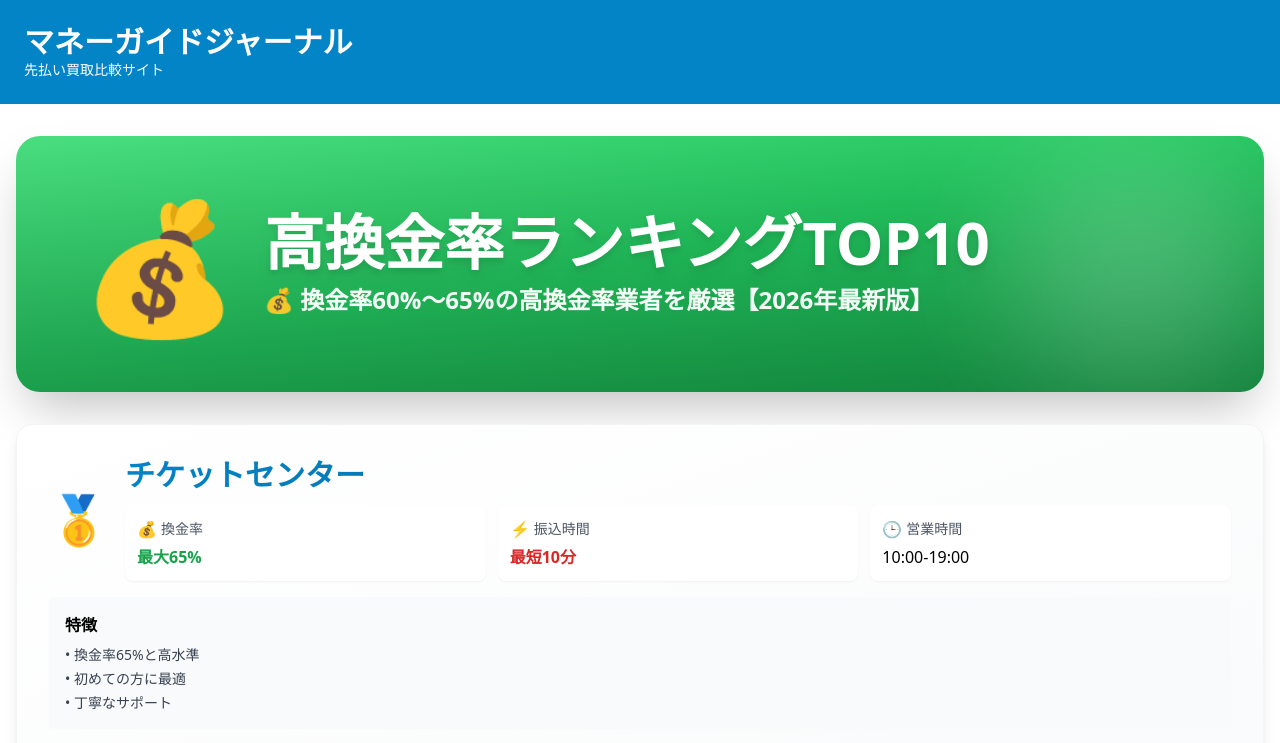
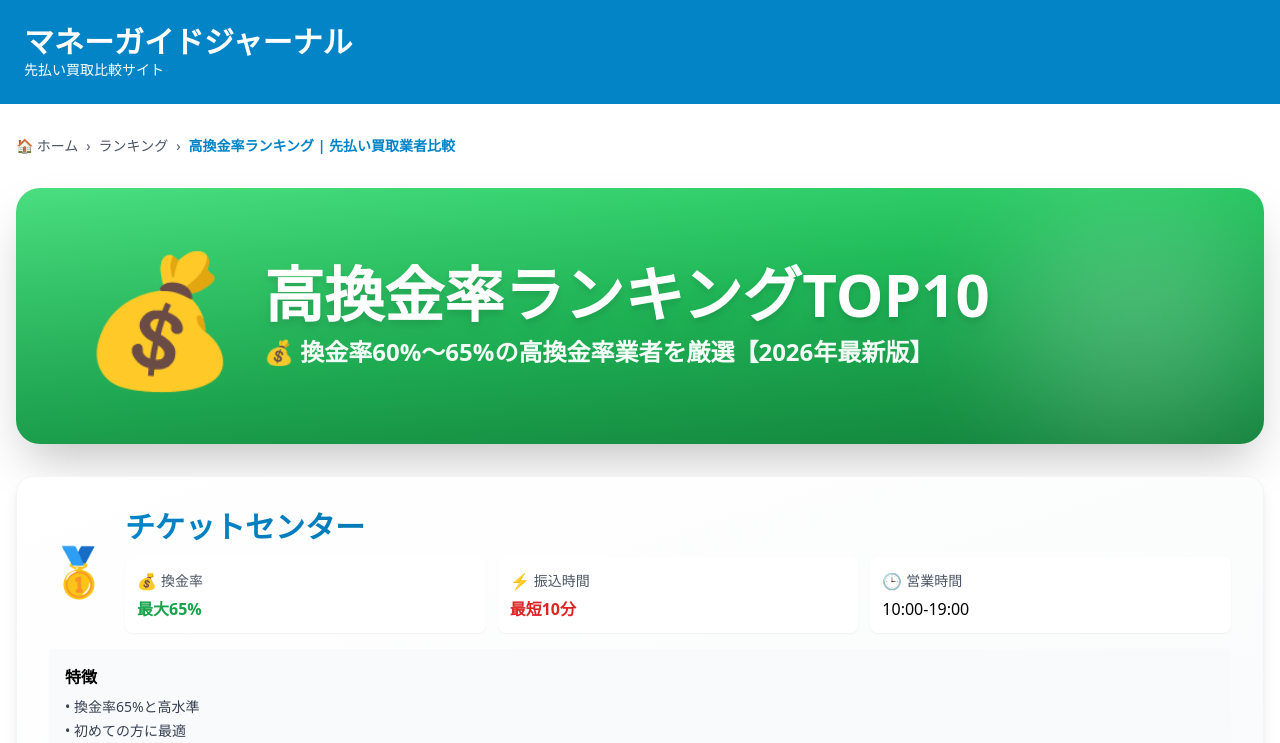
Before and after one commit to webmaster0818/smartcash, a Next.js app: page /ranking/rate in a window 1280 px wide. Shown: the top 743 px of the page. Built offline with nearby package versions, Linux system fonts and the light colour scheme.

Commit message:
Phase 11完了：SEO強化（robots.txt, sitemap.xml, lazy load, パンくずリスト, 関連記事リンク）

```diff
--- a/app/page.tsx
+++ b/app/page.tsx
@@ -16,6 +16,14 @@ export default function Home() {
 
   return (
     <div className="space-y-8 md:space-y-12">
+      {/* パンくずリスト */}
+      <nav className="text-sm text-gray-600" aria-label="パンくずリスト">
+        <ol className="flex items-center gap-2">
+          <li><a href="/" className="hover:text-primary-600 transition">🏠 ホーム</a></li>
+          <li>›</li>
+          <li className="text-primary-600 font-semibold">先払い買取業者比較</li>
+        </ol>
+      </nav>
       {/* Hero Section - 強化版 */}
       <section className="relative text-center py-16 md:py-24 lg:py-32 bg-gradient-to-br from-primary-600 via-primary-700 to-primary-800 rounded-3xl px-6 md:px-12 overflow-hidden shadow-2xl">
         {/* 背景装飾 */}
@@ -69,7 +77,7 @@ export default function Home() {
                   <td className="px-6 py-5 text-sm lg:text-base">
                     <div className="flex items-center gap-4">
                       {vendor.image ? (
-                        <img src={vendor.image} alt={vendor.name} className="w-16 h-16 object-cover rounded-lg shadow-md" />
+                        <img src={vendor.image} alt={`${vendor.name}の先払い買取サービス`} className="w-16 h-16 object-cover rounded-lg shadow-md" loading="lazy" />
                       ) : (
                         <span className="text-2xl">{vendor.emoji}</span>
                       )}
@@ -96,7 +104,7 @@ export default function Home() {
             <div key={vendor.rank} className="bg-gradient-to-br from-white to-gray-50 p-6 rounded-2xl shadow-lg hover:shadow-2xl transition-all duration-300 border border-gray-100">
               {vendor.image && (
                 <div className="mb-4 rounded-xl overflow-hidden shadow-md">
-                  <img src={vendor.image} alt={vendor.name} className="w-full h-auto" />
+                  <img src={vendor.image} alt={`${vendor.name}の先払い買取サービス`} className="w-full h-auto" loading="lazy" />
                 </div>
               )}
               <div className="flex items-center gap-4 mb-4">
@@ -200,15 +208,26 @@ export default function Home() {
         </div>
       </section>
 
-      {/* 記事一覧リンク */}
-      <section className="text-center p-4 md:p-6 border-2 border-primary-600 rounded-lg">
-        <h2 className="text-xl md:text-2xl font-bold mb-2 md:mb-3">すべての記事を見る</h2>
-        <p className="text-sm md:text-base text-gray-700 mb-4">
-          業者詳細・ランキング・ガイド記事など全35ページを一覧でご確認いただけます
-        </p>
-        <a href="/articles" className="inline-block bg-primary-600 text-white px-6 md:px-8 py-3 rounded-lg hover:bg-primary-700 transition text-sm md:text-base font-bold">
-          記事一覧ページへ →
-        </a>
+      {/* 関連記事・FAQ */}
+      <section className="grid grid-cols-1 md:grid-cols-2 gap-6">
+        <div className="text-center p-6 bg-gradient-to-br from-primary-50 to-white border-2 border-primary-600 rounded-2xl shadow-lg">
+          <h2 className="text-xl md:text-2xl font-bold mb-3">📚 すべての記事を見る</h2>
+          <p className="text-sm md:text-base text-gray-700 mb-4">
+            業者詳細・ランキング・ガイド記事など全36ページを一覧でご確認いただけます
+          </p>
+          <a href="/articles" className="inline-block bg-primary-600 text-white px-6 md:px-8 py-3 rounded-lg hover:bg-primary-700 transition text-sm md:text-base font-bold shadow-md hover:shadow-xl transform hover:scale-105 duration-300">
+            記事一覧ページへ →
+          </a>
+        </div>
+        <div className="text-center p-6 bg-gradient-to-br from-yellow-50 to-white border-2 border-yellow-400 rounded-2xl shadow-lg">
+          <h2 className="text-xl md:text-2xl font-bold mb-3">❓ よくある質問</h2>
+          <p className="text-sm md:text-base text-gray-700 mb-4">
+            先払い買取に関する疑問・不安を解消するFAQページ
+          </p>
+          <a href="/faq" className="inline-block bg-yellow-500 text-white px-6 md:px-8 py-3 rounded-lg hover:bg-yellow-600 transition text-sm md:text-base font-bold shadow-md hover:shadow-xl transform hover:scale-105 duration-300">
+            FAQページへ →
+          </a>
+        </div>
       </section>
     </div>
   )
--- a/app/ranking/overall/page.tsx
+++ b/app/ranking/overall/page.tsx
@@ -16,6 +16,16 @@ export default function OverallRanking() {
 
   return (
     <div className="space-y-6 md:space-y-8">
+      {/* パンくずリスト */}
+      <nav className="text-sm text-gray-600" aria-label="パンくずリスト">
+        <ol className="flex items-center gap-2 flex-wrap">
+          <li><a href="/" className="hover:text-primary-600 transition">🏠 ホーム</a></li>
+          <li>›</li>
+          <li><a href="/ranking/overall" className="hover:text-primary-600 transition">ランキング</a></li>
+          <li>›</li>
+          <li className="text-primary-600 font-semibold">総合ランキング | 先払い買取業者比較</li>
+        </ol>
+      </nav>
       {/* ヘッダー - 強化版 */}
       <section className="relative bg-gradient-to-br from-yellow-400 via-yellow-500 to-yellow-600 p-8 md:p-12 lg:p-16 rounded-3xl shadow-2xl overflow-hidden">
         <div className="absolute inset-0 bg-gradient-to-t from-black/20 to-transparent"></div>
--- a/app/ranking/rate/page.tsx
+++ b/app/ranking/rate/page.tsx
@@ -14,6 +14,16 @@ export default function RateRanking() {
 
   return (
     <div className="space-y-6 md:space-y-8">
+      {/* パンくずリスト */}
+      <nav className="text-sm text-gray-600" aria-label="パンくずリスト">
+        <ol className="flex items-center gap-2 flex-wrap">
+          <li><a href="/" className="hover:text-primary-600 transition">🏠 ホーム</a></li>
+          <li>›</li>
+          <li><a href="/ranking/overall" className="hover:text-primary-600 transition">ランキング</a></li>
+          <li>›</li>
+          <li className="text-primary-600 font-semibold">高換金率ランキング | 先払い買取業者比較</li>
+        </ol>
+      </nav>
       <section className="relative bg-gradient-to-br from-green-400 via-green-500 to-green-600 p-8 md:p-12 lg:p-16 rounded-3xl shadow-2xl overflow-hidden">
         <div className="absolute inset-0 bg-gradient-to-t from-black/20 to-transparent"></div>
         <div className="absolute top-0 right-0 w-64 h-64 bg-white/20 rounded-full blur-3xl"></div>
--- a/app/ranking/safety/page.tsx
+++ b/app/ranking/safety/page.tsx
@@ -14,6 +14,16 @@ export default function SafetyRanking() {
 
   return (
     <div className="space-y-6 md:space-y-8">
+      {/* パンくずリスト */}
+      <nav className="text-sm text-gray-600" aria-label="パンくずリスト">
+        <ol className="flex items-center gap-2 flex-wrap">
+          <li><a href="/" className="hover:text-primary-600 transition">🏠 ホーム</a></li>
+          <li>›</li>
+          <li><a href="/ranking/overall" className="hover:text-primary-600 transition">ランキング</a></li>
+          <li>›</li>
+          <li className="text-primary-600 font-semibold">安全性重視ランキング | 先払い買取業者比較</li>
+        </ol>
+      </nav>
       <section className="relative bg-gradient-to-br from-purple-400 via-purple-500 to-purple-600 p-8 md:p-12 lg:p-16 rounded-3xl shadow-2xl overflow-hidden">
         <div className="absolute inset-0 bg-gradient-to-t from-black/20 to-transparent"></div>
         <div className="absolute top-0 right-0 w-64 h-64 bg-white/20 rounded-full blur-3xl"></div>
--- a/app/ranking/speed/page.tsx
+++ b/app/ranking/speed/page.tsx
@@ -14,6 +14,16 @@ export default function SpeedRanking() {
 
   return (
     <div className="space-y-6 md:space-y-8">
+      {/* パンくずリスト */}
+      <nav className="text-sm text-gray-600" aria-label="パンくずリスト">
+        <ol className="flex items-center gap-2 flex-wrap">
+          <li><a href="/" className="hover:text-primary-600 transition">🏠 ホーム</a></li>
+          <li>›</li>
+          <li><a href="/ranking/overall" className="hover:text-primary-600 transition">ランキング</a></li>
+          <li>›</li>
+          <li className="text-primary-600 font-semibold">最短振込ランキング | 先払い買取業者比較</li>
+        </ol>
+      </nav>
       <section className="relative bg-gradient-to-br from-blue-400 via-blue-500 to-blue-600 p-8 md:p-12 lg:p-16 rounded-3xl shadow-2xl overflow-hidden">
         <div className="absolute inset-0 bg-gradient-to-t from-black/20 to-transparent"></div>
         <div className="absolute top-0 right-0 w-64 h-64 bg-white/20 rounded-full blur-3xl"></div>
```
Also changed, not shown: public/robots.txt (added), 1 other file (tests, documents, lock files or other folders).
